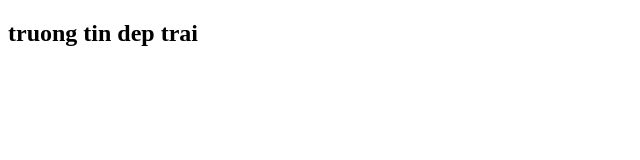
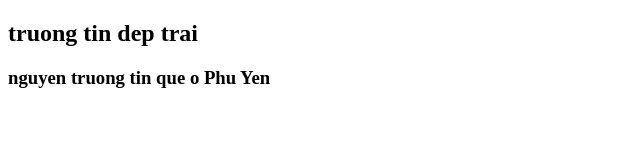
Before and after one commit to truongtin1515/github5, a plain HTML site: page code.html in a window 1280 px wide. Shown: the whole page, without its empty margins (0-640 px from the left). Drawn offline with Linux system fonts and the light colour scheme.

Commit message:
Update code.html

```diff
--- a/code.html
+++ b/code.html
@@ -7,5 +7,6 @@
 </head>
 <body>
     <h2>truong tin dep trai</h2>
+    <h3>nguyen truong tin que o Phu Yen</h3>
 </body>
 </html>
```
